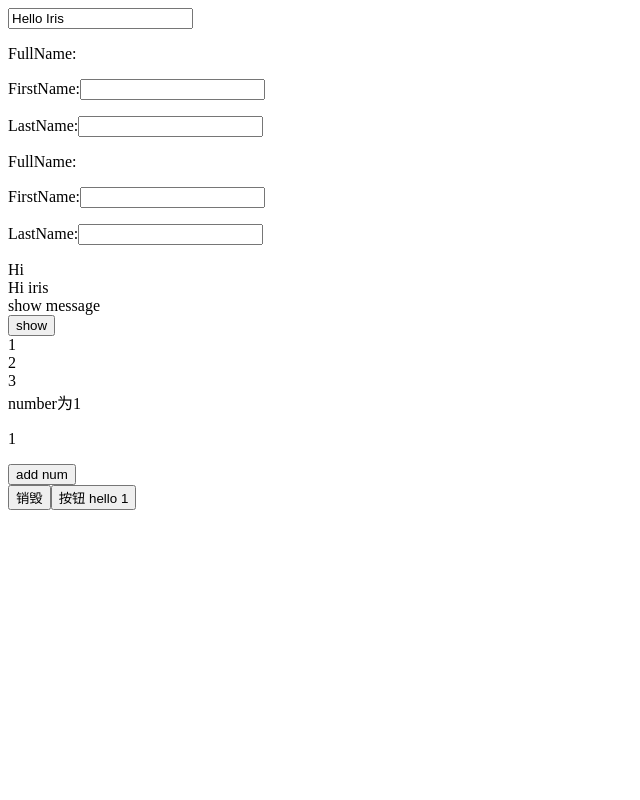
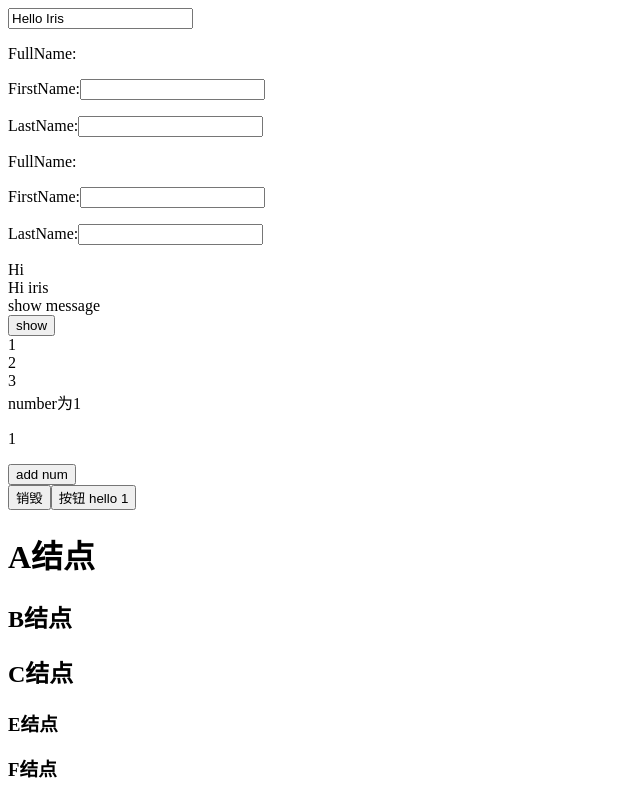
Before and after one commit to irisxr/my-app, a Vue app: page / in a window 1280 px wide. Shown: the part 460-1260 px from the top of the page, without its empty margins (0-640 px from the left). Before the commit the page ends 978 px from the top, so only its background shows below. Built offline with nearby package versions, Linux system fonts and the light colour scheme.

Commit message:
inject&provide组件通行

```diff
--- a/src/App.vue
+++ b/src/App.vue
@@ -61,6 +61,7 @@
         <direct/>
         <!--自定义指令-->
         <custom-directive/>
+        <children-a/>
     </div>
 
 
@@ -79,6 +80,7 @@
     import Watch from  './components/Watch.vue'
     import direct from './components/direct.vue'
     import customDirective from './components/customDirective.vue'
+    import childrenA from './components/childrenA.vue'
 
     export default {
         name: 'app',
@@ -140,7 +142,8 @@
             Computed1,
             Watch,
             direct,
-            customDirective
+            customDirective,
+            childrenA
         }
     }
 </script>
--- /dev/null
+++ b/src/components/childrenA.vue
@@ -0,0 +1,27 @@
+<template>
+    <div class="border">
+        <h1>A结点</h1>
+        <children-b/>
+        <children-c/>
+    </div>
+</template>
+<script>
+    import childrenB from './childrenB'
+    import childrenC from './childrenC'
+    export default {
+        provide() {
+            return {
+                theme:this
+            }
+        },
+        data(){
+            return{
+                color:'blue'
+            }
+        },
+        components:{
+            childrenB,
+            childrenC
+        }
+    }
+</script>
--- /dev/null
+++ b/src/components/childrenB.vue
@@ -0,0 +1,5 @@
+<template>
+    <div class="border1">
+        <h2>B结点</h2>
+    </div>
+</template>
--- /dev/null
+++ b/src/components/childrenC.vue
@@ -0,0 +1,17 @@
+<template>
+    <div class="border1">
+        <h2>C结点</h2>
+        <children-e/>
+        <children-f/>
+    </div>
+</template>
+<script>
+    import childrenE from './childrenE.vue'
+    import childrenF from './childrenF.vue'
+    export default {
+      components:{
+          childrenE,
+          childrenF
+      }
+    }
+</script>
--- /dev/null
+++ b/src/components/childrenE.vue
@@ -0,0 +1,17 @@
+<template>
+    <div class="border2">
+        <h3 >E结点</h3>
+    </div>
+</template>
+
+<script>
+    export default {
+        inject() {
+            return {
+                theme: {
+                    default: () => ({})
+                }
+            }
+        }
+    }
+</script>
--- /dev/null
+++ b/src/components/childrenF.vue
@@ -0,0 +1,17 @@
+<template>
+    <div class="border2">
+        <h3 >F结点</h3>
+    </div>
+</template>
+<script>
+    export default{
+        inject(){
+            return{
+                theme1:{
+                    from:'theme',
+                    default:()=>({})
+                }
+            }
+        }
+    }
+</script>
```
Also changed, not shown: src/components/childrenD.vue (added), src/components/childrenG.vue (added), src/components/childrenH.vue (added), src/components/childrenI.vue (added).
